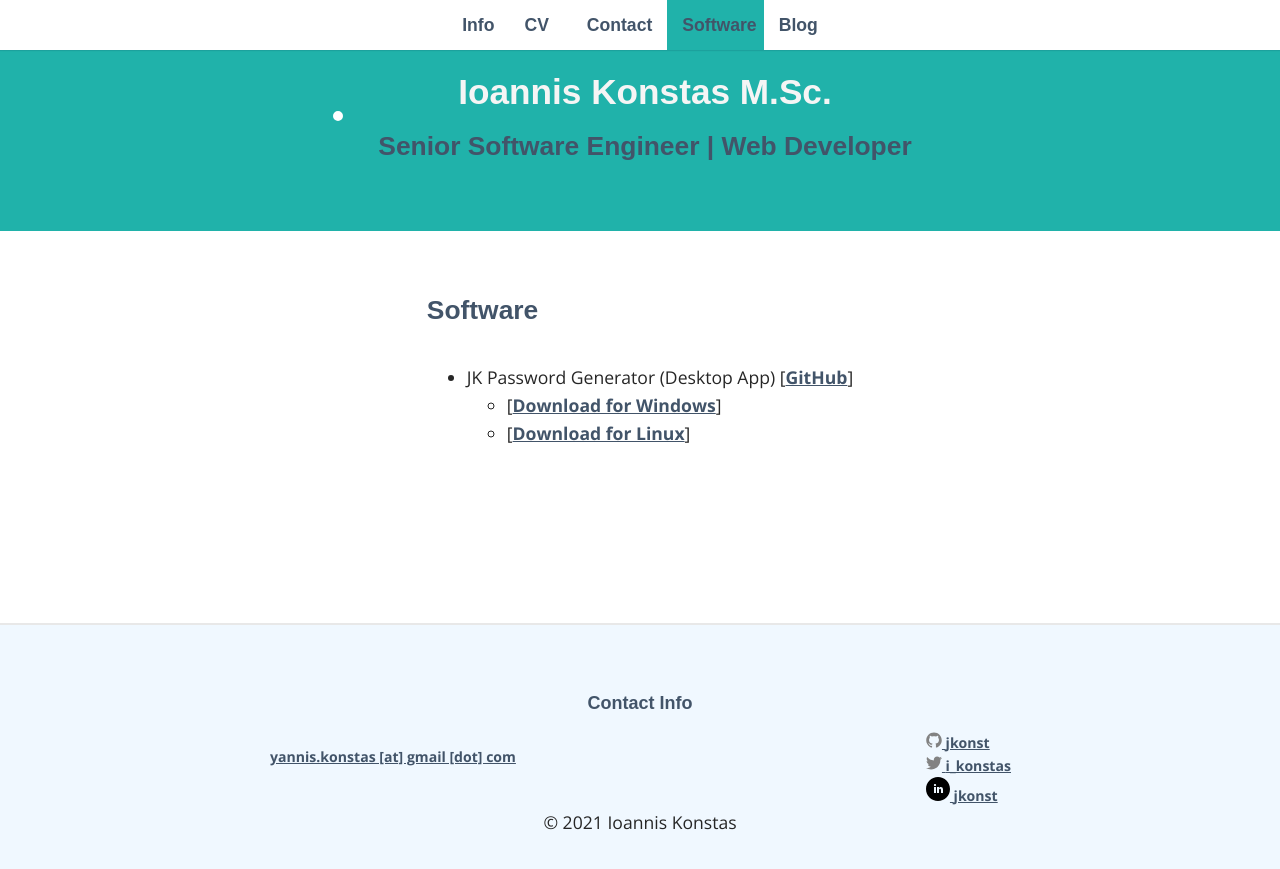
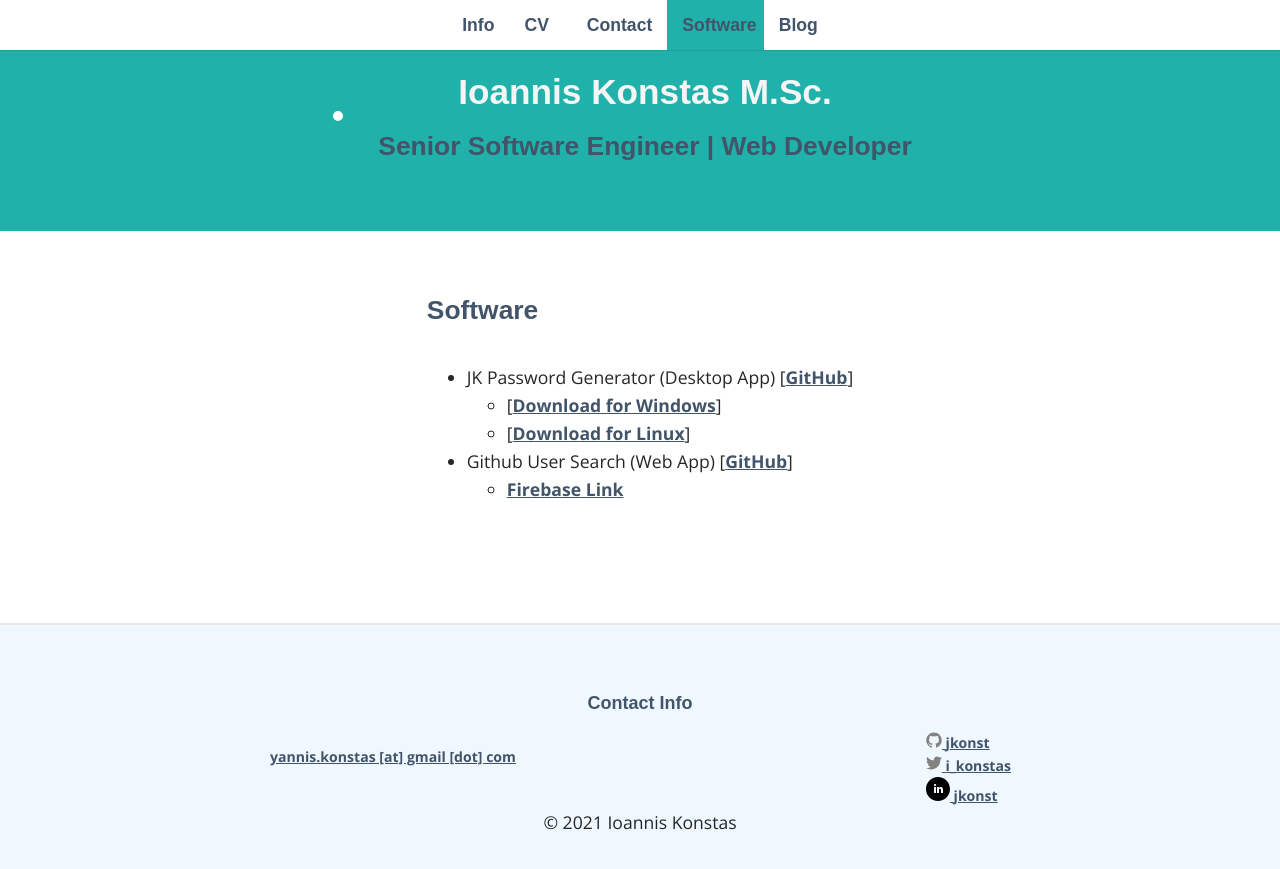
Before and after one commit to jkonst/jkonst.github.io, a Jekyll site: the page built from _pages/04_software.md, in a window 1280 px wide. Shown: the top 869 px of the page. Built offline with Jekyll 4.4.1, drawn with Linux system fonts in a browser that asks for light colours; some web fonts are replaced.

Commit message:
add new software app

```diff
--- a/_pages/04_software.md
+++ b/_pages/04_software.md
@@ -12,5 +12,12 @@ permalink: /software/
         <li>[<a href="{{ "/software-downloads/jkPasswordGenerator_linux.zip" | prepend: site.baseurl }}">Download for Linux</a>]</li>
     </ul>
 </li>
+<li>Github User Search (Web App) [<a href="https://github.com/jkonst/github-user-search">GitHub</a>]
+    <ul class="download-links">
+        <li>
+            <a href="https://github-user-search-d6557.web.app/">Firebase Link</a>
+        </li>
+    </ul>
+</li>
 </ul>
 </div>
```
